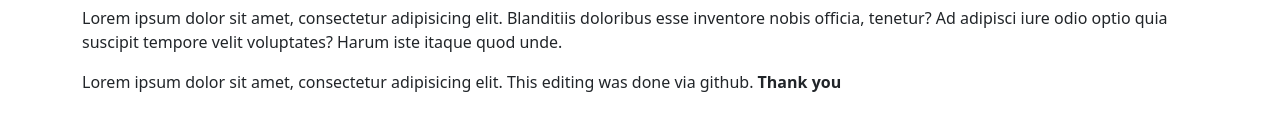
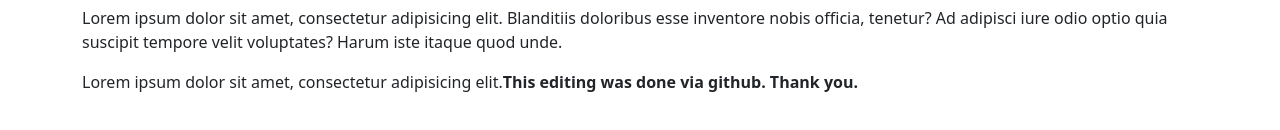
Before and after one commit to MickyDev/wars, a plain HTML site: page index.html in a window 1280 px wide. Shown: the part 622-752 px from the top of the page. Drawn offline with nearby package versions, Linux system fonts and the light colour scheme.

Commit message:
Update index.html

```diff
--- a/index.html
+++ b/index.html
@@ -81,7 +81,7 @@
     <br><br>
     <p>Lorem ipsum dolor sit amet, consectetur adipisicing elit. Amet asperiores beatae delectus deserunt ducimus explicabo hic impedit maxime molestiae nemo, nulla odio provident quae qui quia, quidem ullam voluptates voluptatum?</p>
     <p>Lorem ipsum dolor sit amet, consectetur adipisicing elit. Blanditiis doloribus esse inventore nobis officia, tenetur? Ad adipisci iure odio optio quia suscipit tempore velit voluptates? Harum iste itaque quod unde.</p>
-    <p>Lorem ipsum dolor sit amet, consectetur adipisicing elit. This editing was done via github. <strong>Thank you</strong></p>
+    <p>Lorem ipsum dolor sit amet, consectetur adipisicing elit.<strong>This editing was done via github. Thank you.</strong></p>
 
 </div>
 
```
